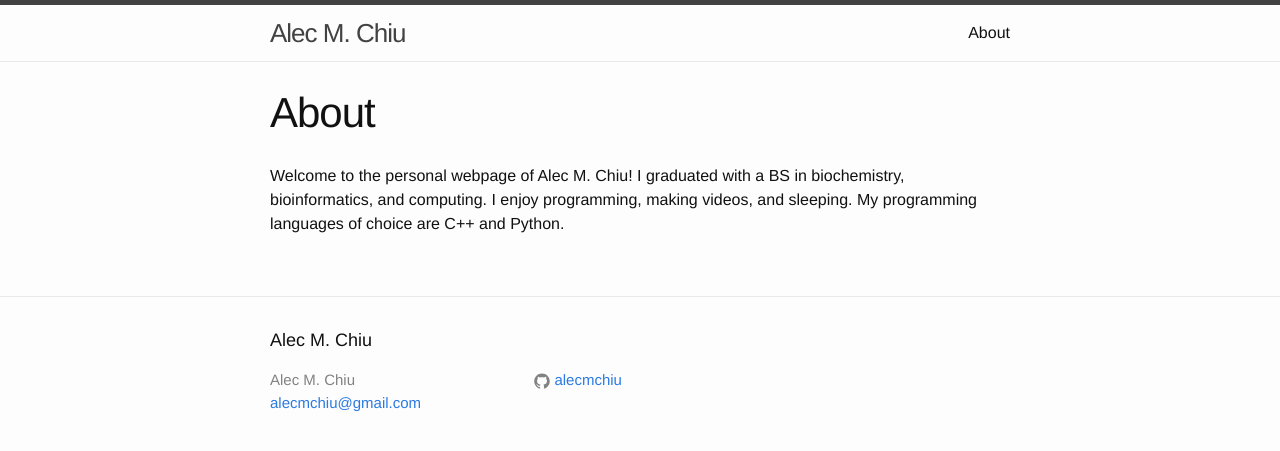
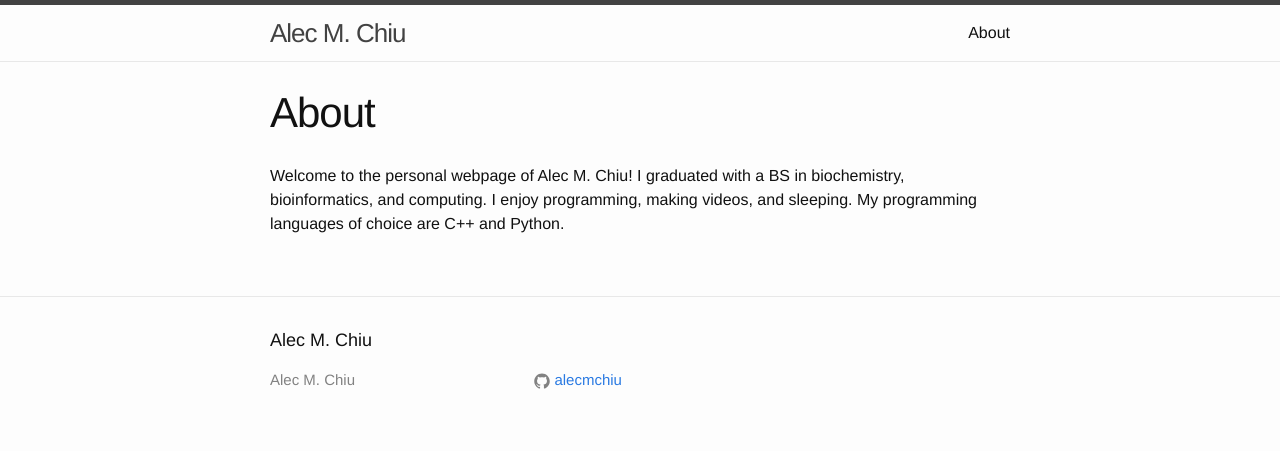
Before and after one commit to alecmchiu/alecmchiu.github.io, a Jekyll site: the page built from about.md, in a window 1280 px wide. Shown: the top 451 px of the page. Built offline with Jekyll 4.4.1, drawn with Linux system fonts in a browser that asks for light colours.

Commit message:
remove email temporarily

```diff
--- a/_config.yml
+++ b/_config.yml
@@ -7,7 +7,7 @@
 
 # Site settings
 title: Alec M. Chiu
-email: alecmchiu@gmail.com
+email:
 description:
 baseurl: "" # the subpath of your site, e.g. /blog
 url: "http://alecmchiu.github.io" # the base hostname & protocol for your site
```
